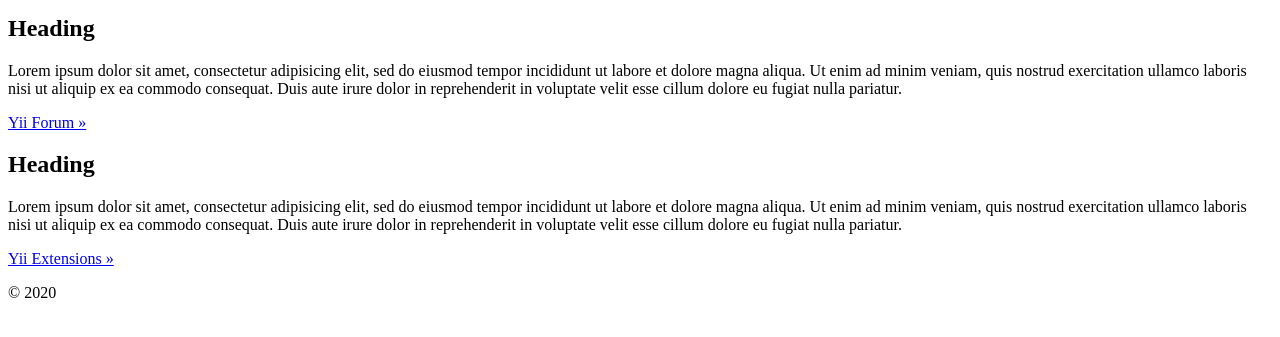
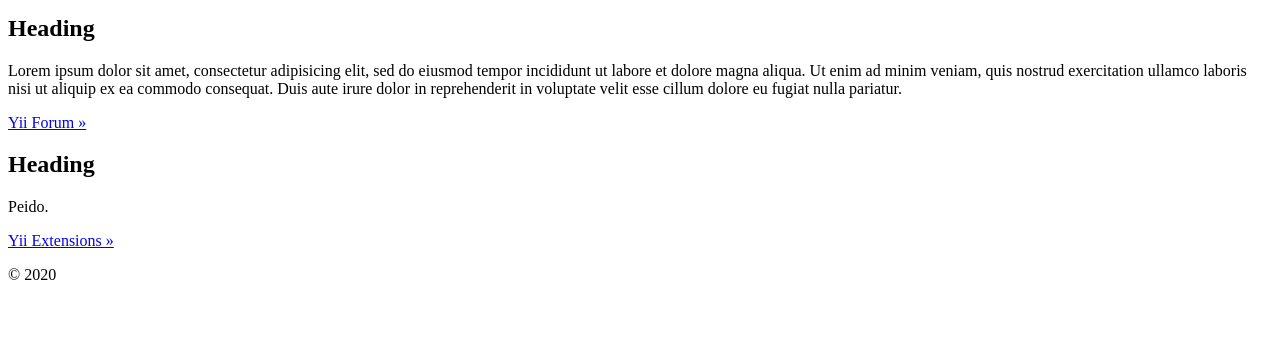
Before and after one commit to jasonmendes1/ProjetoWeb, a Yii app: template frontend/views/site/index.php in a window 1280 px wide. Shown: the part 274-611 px from the top of the page. Run offline with PHP 8.4 and a stand-in for Yii, Linux system fonts and the light colour scheme; the template is opened without the code that fills it, so the values that code supplies are empty; some libraries are stand-ins or nearby versions.

Commit message:
Update index.php

```diff
--- a/frontend/views/site/index.php
+++ b/frontend/views/site/index.php
@@ -40,10 +40,7 @@ $this->title = 'My Yii Application';
             <div class="col-lg-4">
                 <h2>Heading</h2>
 
-                <p>Lorem ipsum dolor sit amet, consectetur adipisicing elit, sed do eiusmod tempor incididunt ut labore et
-                    dolore magna aliqua. Ut enim ad minim veniam, quis nostrud exercitation ullamco laboris nisi ut aliquip
-                    ex ea commodo consequat. Duis aute irure dolor in reprehenderit in voluptate velit esse cillum dolore eu
-                    fugiat nulla pariatur.</p>
+                <p>Peido.</p>
 
                 <p><a class="btn btn-default" href="http://www.yiiframework.com/extensions/">Yii Extensions &raquo;</a></p>
             </div>
```
